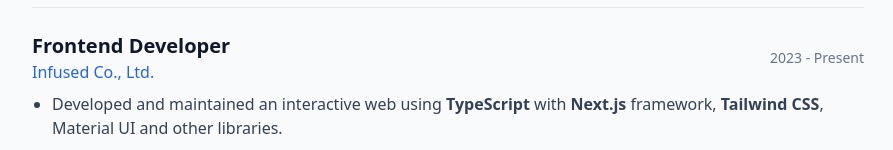
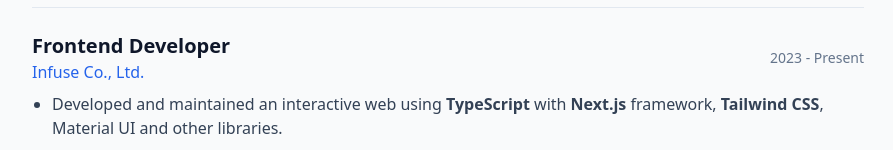
Before and after one commit to TharanusK/siit-workshop, a Next.js app: page / in a window 1280 px wide. Shown: the part 237-387 px from the top of the page, without its empty margins (192-1085 px from the left). Built offline with nearby package versions, Linux system fonts and the light colour scheme.

Commit message:
fix: minor typo

```diff
--- a/src/components/ExperienceSection.tsx
+++ b/src/components/ExperienceSection.tsx
@@ -12,7 +12,7 @@ export function ExperienceSection() {
         <div className="flex flex-col sm:flex-row justify-between items-start sm:items-center mb-2">
           <div>
             <h3 className="text-xl font-bold text-slate-900 dark:text-white">Frontend Developer</h3>
-            <div className="text-blue-600 dark:text-blue-400 font-medium">Infused Co., Ltd.</div>
+            <div className="text-blue-600 dark:text-blue-400 font-medium">Infuse Co., Ltd.</div>
           </div>
           <div className="text-slate-500 dark:text-slate-400 text-sm mt-1 sm:mt-0 font-medium">
             2023 - Present
```
